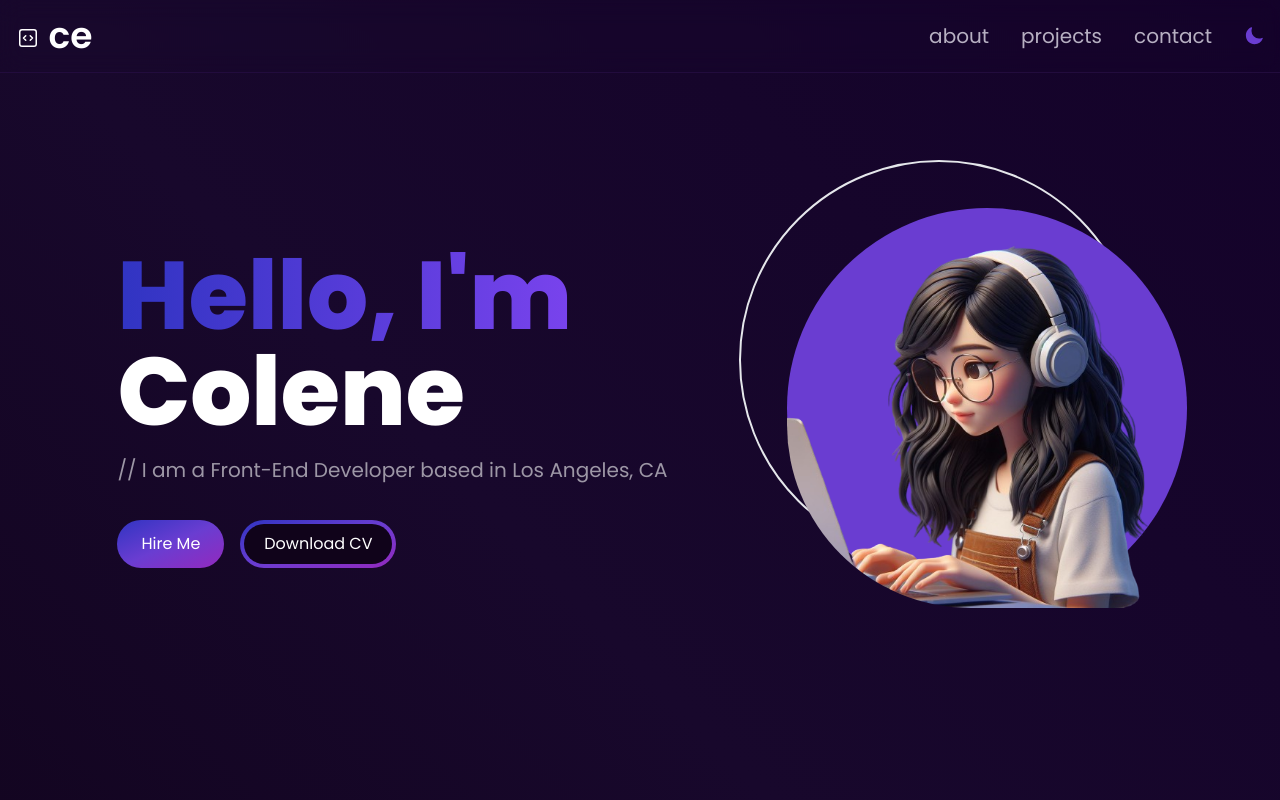
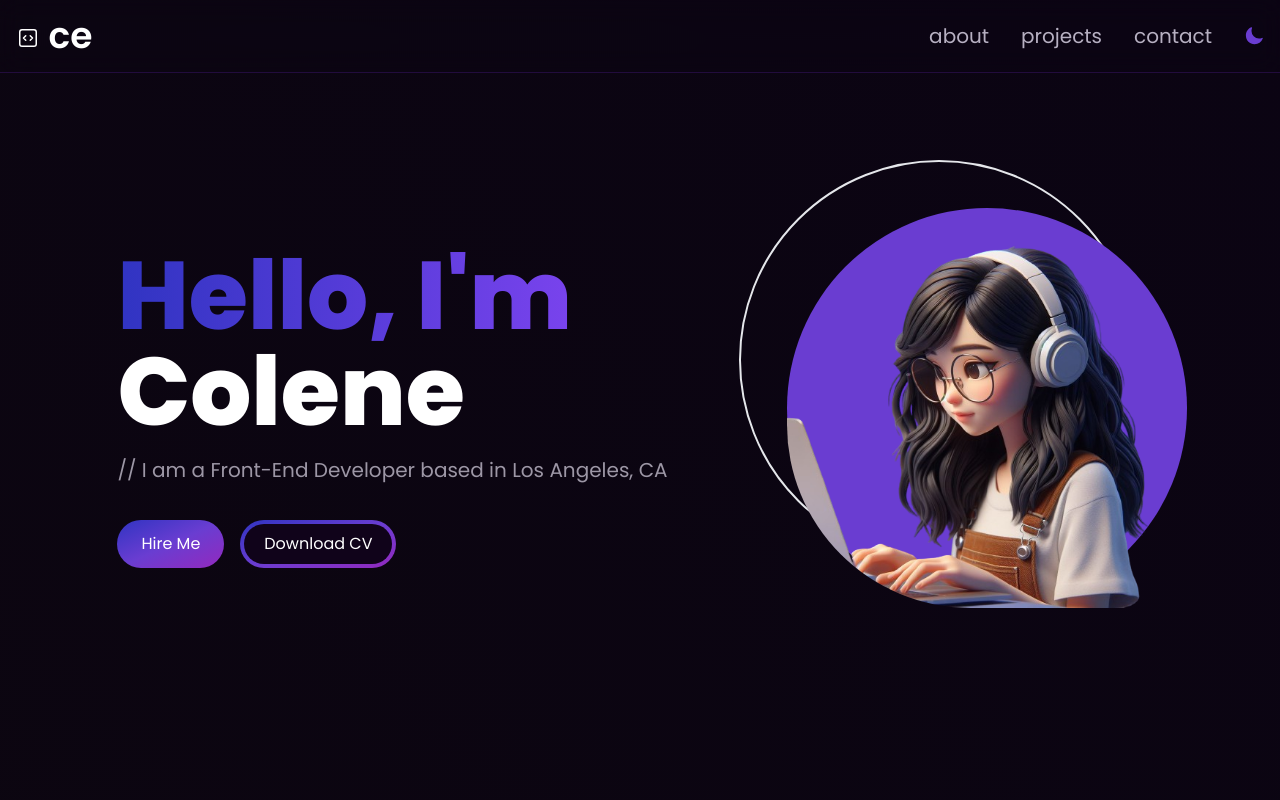
Before and after one commit to encarnac/portfolio, a React (Vite) app: page / in a window 1280 px wide. Shown: the top 800 px of the page. Built offline with nearby package versions, Linux system fonts and the light colour scheme.

Commit message:
Darkened base theme background and navbar

```diff
--- a/src/App.jsx
+++ b/src/App.jsx
@@ -40,7 +40,7 @@ export default function App() {
   return (
     <main
       id="hero"
-      className="flex min-h-screen flex-col bg-gradient-to-tr from-[#B0BEDF] via-[#D0C5DD] to-[#E1C6D7] dark:from-[#10031A] dark:via-[#18082C] dark:to-[#14022A]"
+      className="flex min-h-screen flex-col bg-gradient-to-tr from-[#B0BEDF] via-[#D0C5DD] to-[#E1C6D7] dark:from-[#0c0610] dark:to-[#0b0413]"
     >
       <Navbar
         isTopOfPage={isTopOfPage}
--- a/src/components/Navbar.jsx
+++ b/src/components/Navbar.jsx
@@ -25,7 +25,7 @@ const Navbar = ({
   const [navbarOpen, setNavbarOpen] = useState(false);
   const navbarBgColor = isTopOfPage
     ? "border-b dark:border-[#220C3D] border-[#d9dbdf]"
-    : "bg-[#EFF3FD] dark:bg-[#220C3D]";
+    : "bg-[#EFF3FD] dark:bg-[#0B0412]";
 
   return (
     <nav
```
